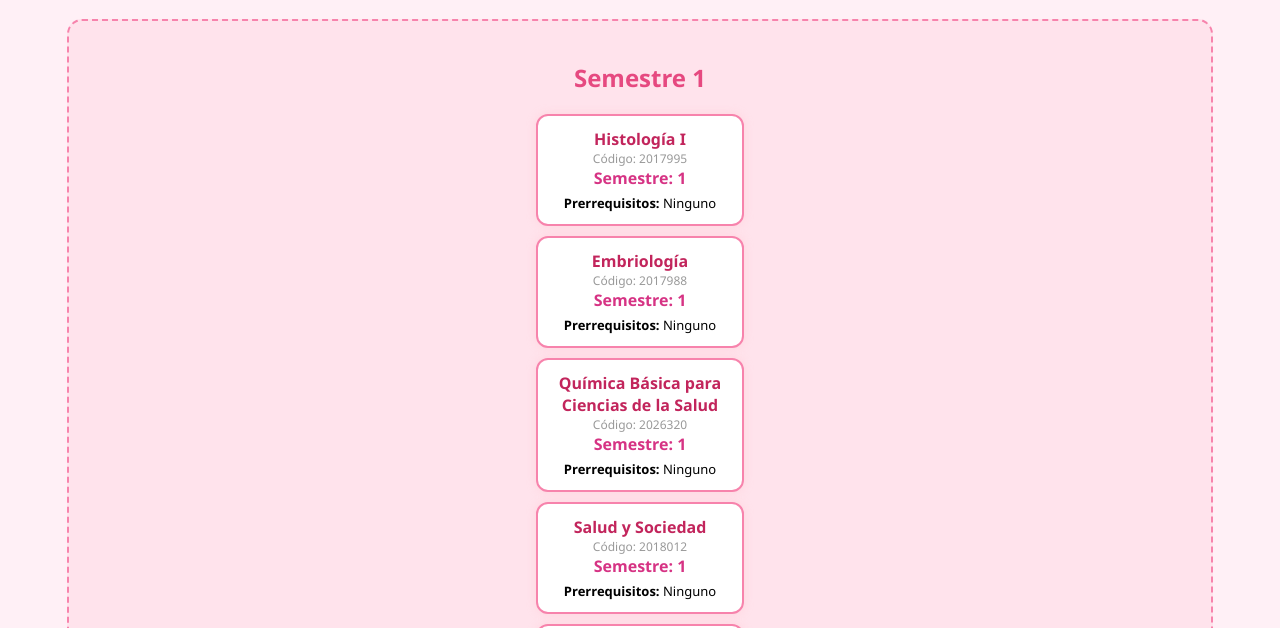
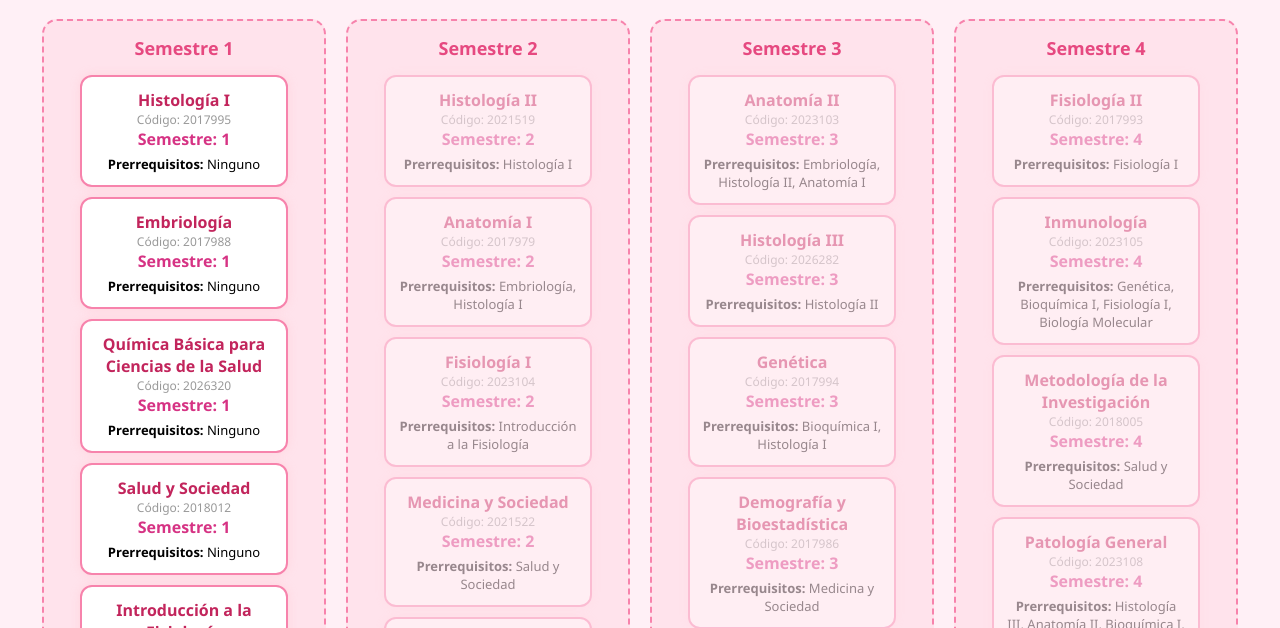
Before and after one commit to ja-ardila/malla, a plain HTML site: page index.html in a window 1280 px wide. Shown: the part 95-723 px from the top of the page. Drawn offline with Linux system fonts and the light colour scheme.

Commit message:
Correción estilos y materias

```diff
--- a/malla_interactiva_corregida.json
+++ b/malla_interactiva_corregida.json
@@ -111,14 +111,6 @@
     "semestre": 3,
     "prerrequisitos": [
       "Bioquímica I"
-    ]
-  },
-  {
-    "codigo": "2017986",
-    "nombre": "Demografía y Bioestadística",
-    "semestre": 3,
-    "prerrequisitos": [
-      "Medicina y Sociedad"
     ]
   },
   {
--- a/style.css
+++ b/style.css
@@ -12,23 +12,27 @@ h1 {
 
 #malla-container {
   display: flex;
-  flex-direction: column;
-  gap: 40px;
-  align-items: center;
+  flex-wrap: wrap;
+  justify-content: center;
+  gap: 20px;
 }
 
 .semestre-box {
-  padding: 20px;
   background: #ffe3ec;
   border: 2px dashed #f783ac;
   border-radius: 15px;
-  width: 90%;
+  padding: 15px;
+  width: fit-content;
+  min-width: 220px;
+  max-width: 250px;
+  flex: 1 1 250px;
 }
 
 .semestre-box h2 {
   text-align: center;
   color: #e64980;
-  margin-bottom: 20px;
+  font-size: 18px;
+  margin-top: 0;
 }
 
 .materia {
@@ -41,10 +45,12 @@ h1 {
   border-radius: 12px;
   text-align: center;
   cursor: pointer;
-  transition: transform 0.2s ease;
+  position: relative;
+  transition: transform 0.3s ease, box-shadow 0.3s ease;
 }
 
 .materia:hover {
+  box-shadow: 0 0 12px rgba(255, 105, 180, 0.6);
   transform: scale(1.03);
 }
 
@@ -76,20 +82,6 @@ h1 {
   border-color: #e64980;
 }
 
-.materia.bloqueada {
-  opacity: 0.4;
-  cursor: not-allowed;
-}
-
-.materia {
-  position: relative;
-  transition: transform 0.3s ease, box-shadow 0.3s ease;
-}
-
-.materia:hover {
-  box-shadow: 0 0 12px rgba(255, 105, 180, 0.6);
-}
-
 .materia.completada::after {
   content: "💗";
   position: absolute;
@@ -112,3 +104,8 @@ h1 {
     transform: scale(1);
   }
 }
+
+.materia.bloqueada {
+  opacity: 0.4;
+  cursor: not-allowed;
+}
```
